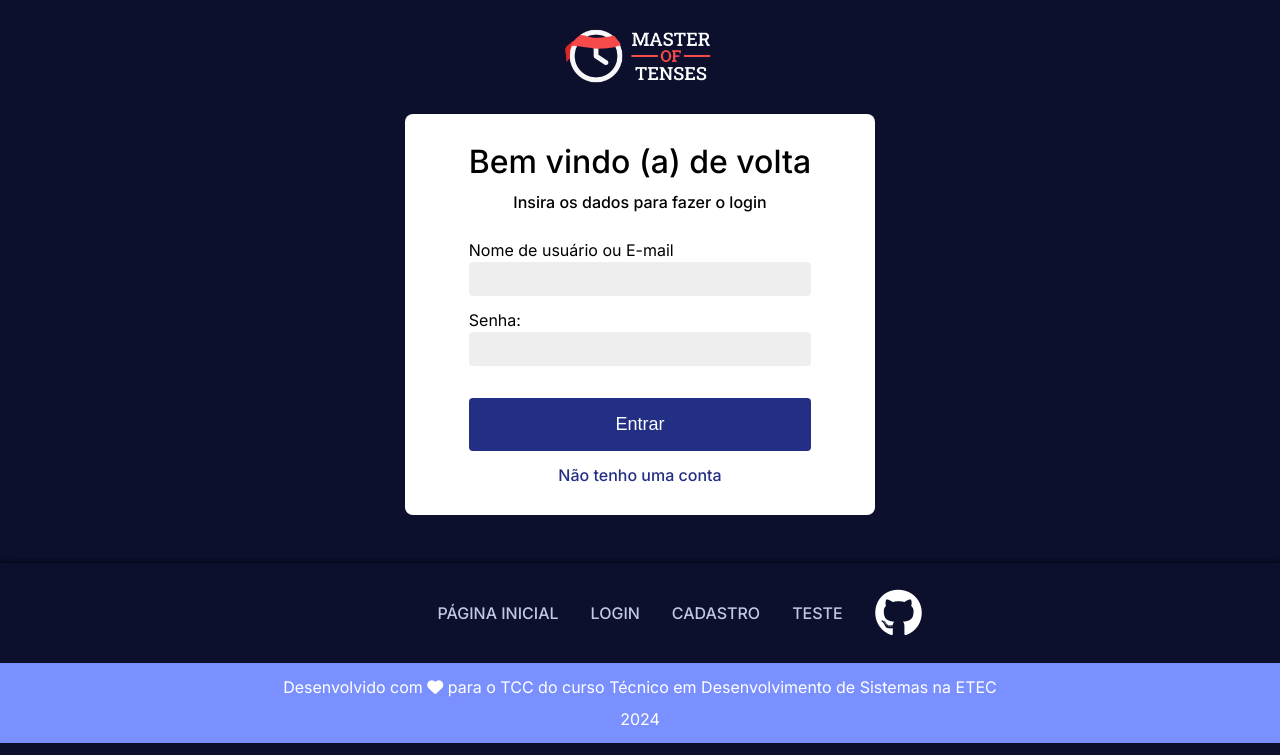
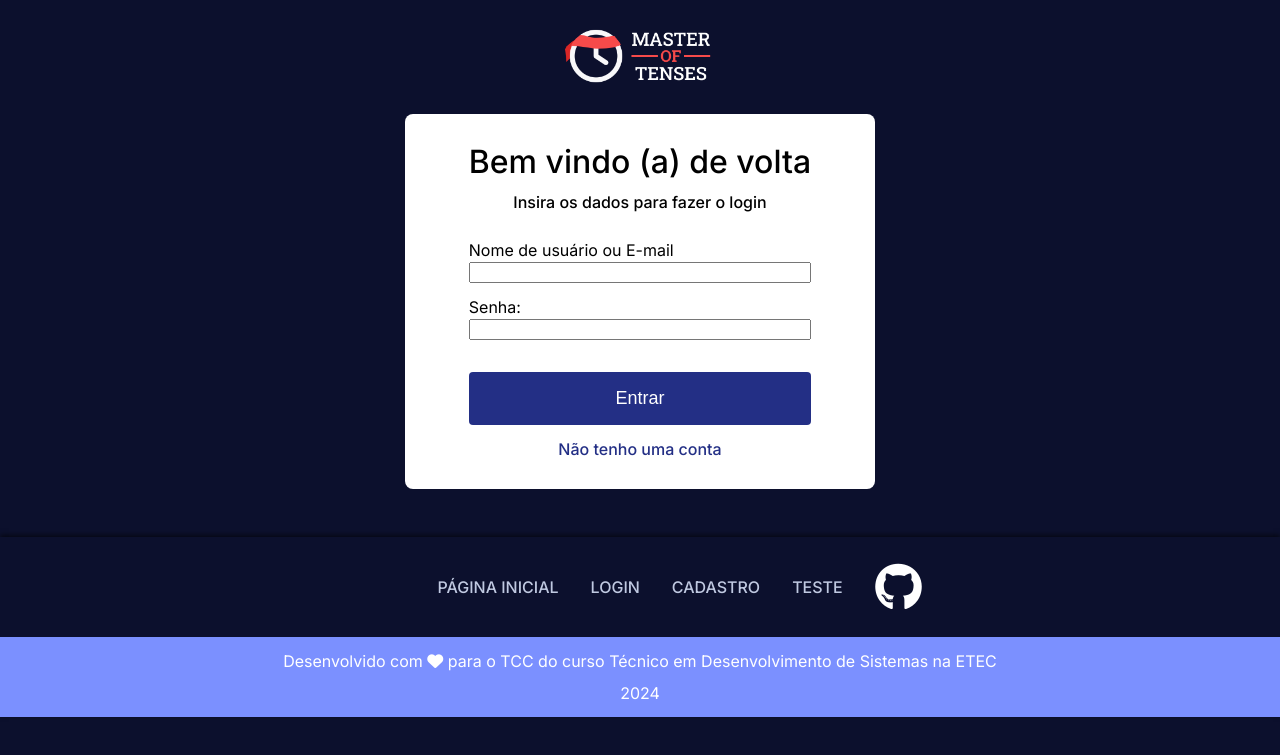
Before and after one commit to deyvidfernandes/MasterOfTenses, a PHP site: page /login.html in a window 1280 px wide. Shown: the top 755 px of the page. Run offline with PHP 8.4, Linux system fonts and the light colour scheme; some libraries are stand-ins or nearby versions.

```diff
--- a/login.html
+++ b/login.html
@@ -28,7 +28,7 @@
          </a>
       </header>
       <main>
-         <form  class="singup-login-div" action="">
+         <form  class="signup-login-div" action="">
 
             <!-- Div para agrupar o título com o texto abaixo dele -->
             <div class="greeting">
@@ -53,7 +53,7 @@
                <button class="action-button">
                   Entrar
                </button>
-               <a href="singup.html">Não tenho uma conta</a>
+               <a href="signup.html">Não tenho uma conta</a>
             </div>
 
          </form>
@@ -63,7 +63,7 @@
             <ul id="footer-internal-links">
                <ul><a href="index.php">Página Inicial</a></ul>
                <ul><a href="login.html">Login</a></ul>
-               <ul><a href="singup.html">Cadastro</a></ul>
+               <ul><a href="signup.html">Cadastro</a></ul>
                <ul><a href="test.html">Teste</a></ul>
             </ul>
             <a href="https://github.com/deyvidfernandes/MasterOfTenses" target="_blank" id="github-link"><i class="fa-brands fa-github" style="color: #ffffff; font-size: 48px;"></i></a>
--- a/singup.html
+++ b/singup.html
@@ -28,7 +28,7 @@
          </a>
       </header>
       <main>
-         <form  class="singup-login-div" action="">
+         <form  class="signup-login-div" action="">
 
             <!-- Div para agrupar o título com o texto abaixo dele -->
             <div class="greeting">
@@ -71,7 +71,7 @@
             <ul id="footer-internal-links">
                <ul><a href="index.php">Página Inicial</a></ul>
                <ul><a href="login.html">Login</a></ul>
-               <ul><a href="singup.html">Cadastro</a></ul>
+               <ul><a href="signup.html">Cadastro</a></ul>
                <ul><a href="test.html">Teste</a></ul>
             </ul>
             <a href="https://github.com/deyvidfernandes/MasterOfTenses" target="_blank" id="github-link"><i class="fa-brands fa-github" style="color: #ffffff; font-size: 48px;"></i></a>
--- a/styles/forms.css
+++ b/styles/forms.css
@@ -26,7 +26,7 @@ body {
 
 }
 
-.singup-login-div {
+.signup-login-div {
    width: fit-content;
 
    display: flex;
@@ -55,19 +55,6 @@ body {
 
 }
 
-input {
-   height: 32px;
-   padding-left: 16px;
-
-   background-color: #EEE;
-   border-radius: 4px;
-
-   /* remove os contornos de foco que os navegadores adicionam por padrão */
-   outline: none;
-   outline-color: none;
-   border: none;
-}
-
 .action-button-group {
    display: flex;
    flex-direction: column;
```
Also changed, not shown: index.php (+11 -7 lines).
